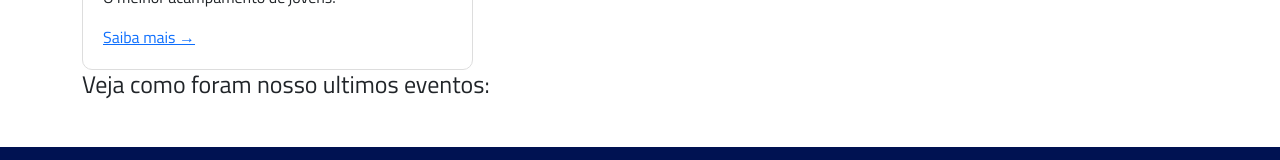
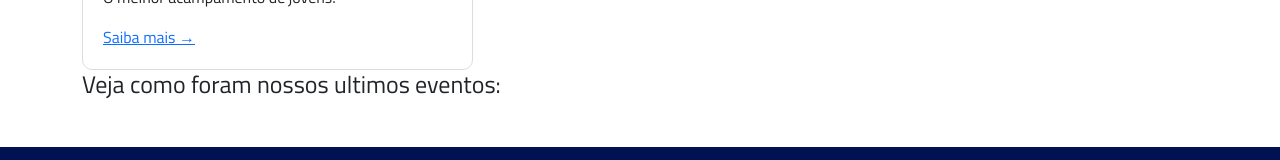
Before and after one commit to ShalomSiteRj/site-shalom-rio, a React (Vite) app: page /eventos in a window 1280 px wide. Shown: the part 948-1108 px from the top of the page. Built offline with nearby package versions, Linux system fonts and the light colour scheme.

Commit message:
mudança de teste

```diff
--- a/src/templates/eventos.jsx
+++ b/src/templates/eventos.jsx
@@ -157,7 +157,7 @@ function Eventos() {
 
       </div>
       <h4>
-        Veja como foram nosso ultimos eventos:
+        Veja como foram nossos ultimos eventos:
       </h4>
 
     </div>
```
